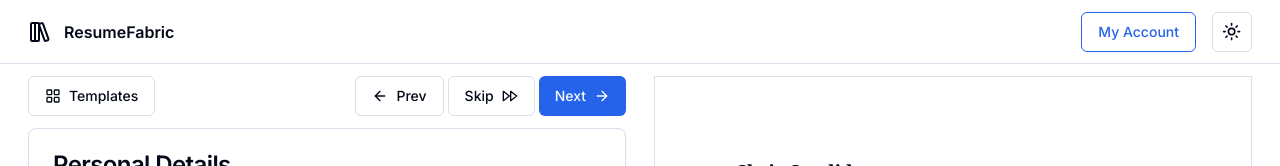
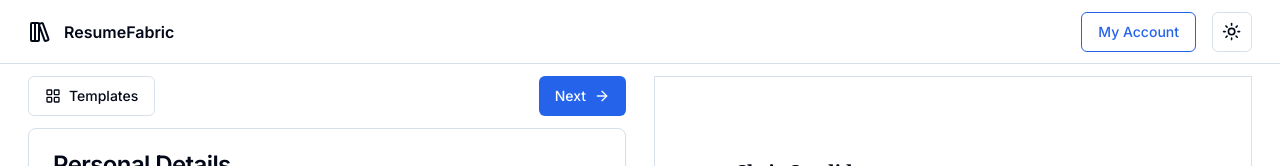
Before and after one commit to Avsholeh/resumefabric, a Next.js app: page /personal-details in a window 1280 px wide. Shown: the top 166 px of the page. Built offline with nearby package versions, Linux system fonts and the light colour scheme.

Commit message:
feat: remove prev and skip

```diff
--- a/src/features/resume/personal-details/components/form.tsx
+++ b/src/features/resume/personal-details/components/form.tsx
@@ -34,7 +34,7 @@ export default function PersonalDetailsForm(): React.ReactElement {
                 className="flex w-full flex-col"
                 autoComplete="true"
             >
-                <FormButtonGroup nextURL="/work-experience" prevURL="/getting-started" showSkip />
+                <FormButtonGroup nextURL="/work-experience" />
 
                 <Card className="mb-20">
                     <CardHeader>
```
